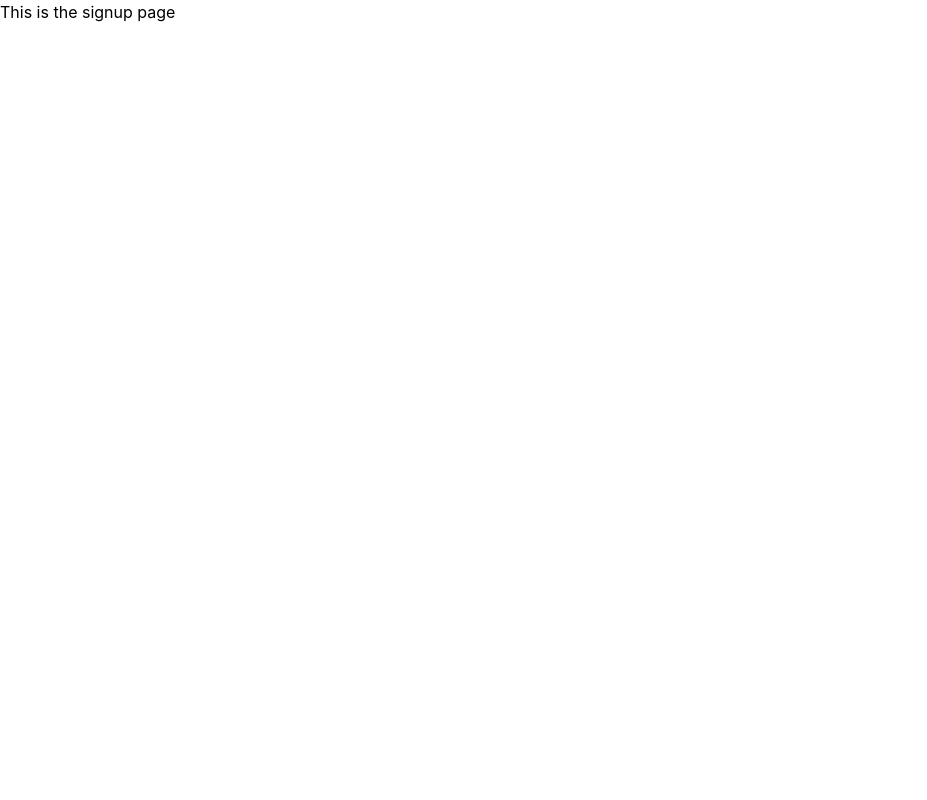
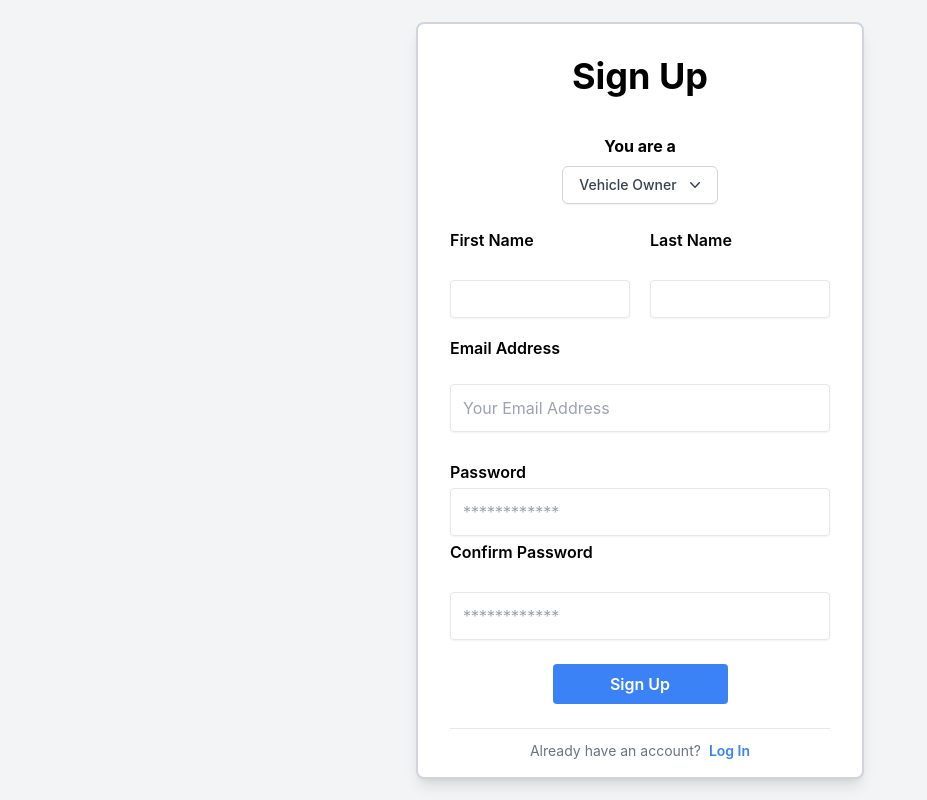
Before and after one commit to csc301-fall-2022/team-project-16-sayyara-m, a React (Create React App) app in the folder frontend/: page /SignUp in a window 1280 px wide. Shown: the whole page, without its empty margins (0-927 px from the left). Built offline with nearby package versions, Linux system fonts and the light colour scheme.

Commit message:
Implemented first draft for SignUp page UI

```diff
--- a/frontend/src/components/DropDown.tsx
+++ b/frontend/src/components/DropDown.tsx
@@ -53,7 +53,7 @@ function DropDown(props: DropDownProps) {
     return(
         <div className="relative inline-block text-left">
             <div>
-                <button type="button" className="inline-flex w-full justify-center rounded-md border
+                <button type="button" className="inline-flex w-full justify-center rounded-md border shadow-sm
                 border-gray-300 bg-white px-4 py-2 text-sm font-medium text-gray-700 shadow-sm hover:bg-gray-50"
                 id="menu-button" aria-expanded="true" aria-haspopup="true"
                 onClick={() => { setMenuVisible(!menuVisible) }}>
--- a/frontend/src/pages/Login.tsx
+++ b/frontend/src/pages/Login.tsx
@@ -18,7 +18,7 @@ function Login() {
                 <div className='w-full h-min border-2 border-gray-300 rounded-lg shadow-lg bg-white'>
                     <div className='mx-8'>
                         <div className='flex justify-center my-8'>
-                            <span className='text-4xl font-bold'>Log In</span>
+                            <label className='text-4xl font-bold'>Log In</label>
                         </div>
                         <div className='mb-4 w-full justify-center flex'>
                             <DropDown onSelectionChanged={setLoginUserType} items={['Vehicle Owner', 'Shop Owner']} selectedItem={loginUserType} />
@@ -27,14 +27,14 @@ function Login() {
                             <label className="block text-gray-700 font-bold mb-2">
                                 Email
                             </label>
-                            <input className="shadow appearance-none border rounded w-full py-2 px-3 text-gray-700 leading-tight
+                            <input className="shadow-sm appearance-none border rounded w-full py-2 px-3 text-gray-700 leading-tight
                             focus:outline-blue-500 focus:shadow-outline" id="email" type="text" placeholder="Email Address"/>
                         </div>
                         <div className="mb-3">
                             <label className="block text-gray-700 font-bold mb-2">
                                 Password
                             </label>
-                            <input className="shadow appearance-none border rounded w-full py-2 px-3 text-gray-700 mb-3 leading-tight
+                            <input className="shadow-sm appearance-none border rounded w-full py-2 px-3 text-gray-700 mb-3 leading-tight
                             focus:outline-blue-500 focus:shadow-outline" id="password" type="password" placeholder="********"/>
                             <p className="text-red-500 text-xs italic" hidden={true}>
                                 Please choose a password.
--- a/frontend/src/pages/SignUp.tsx
+++ b/frontend/src/pages/SignUp.tsx
@@ -1,9 +1,70 @@
 import * as React from 'react';
+import { useState } from 'react';
+import { Link } from 'react-router-dom';
+import DropDown from 'src/components/DropDown';
 
 function SignUp() {
 
+    const [signUpUserType, setSignUpUserType] = useState<string>("Vehicle Owner");
 
-    return(<>This is the signup page</>
+
+    return(
+        <div className='flex w-screen h-screen justify-center flex-wrap bg-gray-100 px-8'>
+            <div className='flex flex-wrap h-full max-w-md min-w-[330px] w-full'>
+                <div className='w-full my-auto h-min border-2 border-gray-300 rounded-lg shadow-lg bg-white'>
+                    <div className='mx-8'>
+                        <div className='flex justify-center my-8'>
+                            <label className='text-4xl font-bold'>Sign Up</label>
+                        </div>
+                        <div className='mb-4 w-full justify-center flex block'>
+                            <div className='grid grid-rows-2'>
+                                <label className='self-end mb-2 font-bold justify-self-center'>You are a</label>
+                                <DropDown onSelectionChanged={setSignUpUserType} items={['Vehicle Owner', 'Shop Owner']} selectedItem={signUpUserType} />
+                            </div>
+                        </div>
+                        <div className='grid grid-cols-2 grid-rows-8 gap-1 mt-6 mb-6'>
+                            <label className='mb-[2px] font-semibold'>First Name</label>
+                            <label className='ml-2 font-semibold'>Last Name</label>
+                            <div className='mr-2'>
+                                <input className="shadow-sm appearance-none border rounded w-full py-2 px-3 text-gray-700 leading-tight
+                                focus:outline-blue-500 focus:shadow-outline" type="text" placeholder=""/>
+                            </div>
+                            <div className='ml-2'>
+                                <input className="shadow-sm appearance-none border rounded w-full py-2 px-3 text-gray-700 leading-tight
+                                focus:outline-blue-500 focus:shadow-outline" type="text" placeholder=""/>
+                            </div>
+                            <label className='col-span-2 mt-1 font-semibold'>
+                                Email Address
+                            </label>
+                            <input className="col-span-2 shadow-sm appearance-none border rounded w-full py-2 px-3 text-gray-700 leading-tight
+                            focus:outline-blue-500 focus:shadow-outline" type="text" placeholder="Your Email Address"/>
+                            <label className='col-span-2 mt-6 font-semibold'>
+                                Password
+                            </label>
+                            <input className="col-span-2 shadow-sm appearance-none border rounded w-full py-2 px-3 text-gray-700 leading-tight
+                            focus:outline-blue-500 focus:shadow-outline" type="password" placeholder="************"/>
+                            <label className='col-span-2 font-semibold'>
+                                Confirm Password
+                            </label>
+                            <input className="col-span-2 shadow-sm appearance-none border rounded w-full py-2 px-3 text-gray-700 leading-tight
+                            focus:outline-blue-500 focus:shadow-outline" type="password" placeholder="************"/>
+                        </div>
+                        <div className='flex justify-center mb-6'>
+                            <button className="transition duration-100 ease-in-out w-[175px] bg-blue-500 hover:bg-blue-700 text-white
+                            font-semibold py-2 px-4 rounded focus:outline-none focus:shadow-outline" type="button">
+                                Sign Up
+                            </button>
+                        </div>
+                        <div className='flex w-full justify-center relative mb-4 border-t pt-3 text-sm'>
+                            <span className='mr-2 text-gray-500'>Already have an account?</span>
+                            <Link to='/'>
+                                <a className='transition duration-100 ease-in-out text-blue-500 font-semibold hover:text-blue-800'>Log In</a>
+                            </Link>
+                        </div>
+                    </div>
+                </div>
+            </div>
+        </div>
     );
 }
 
```
